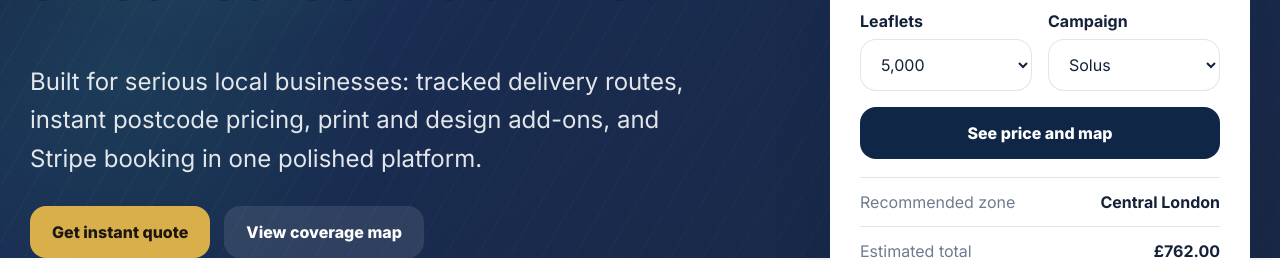
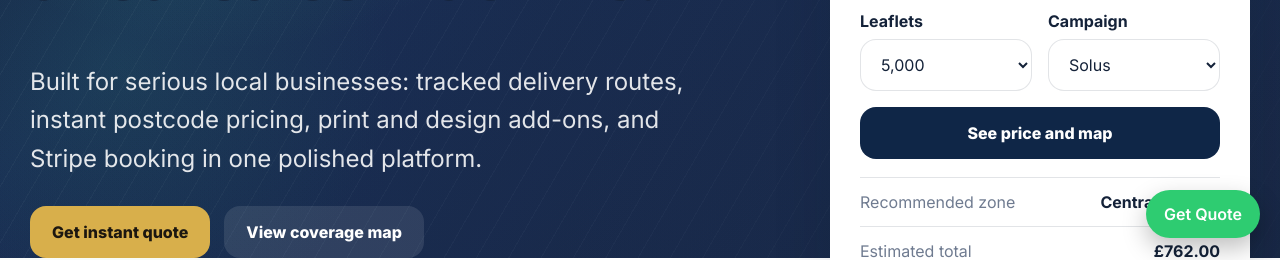
Before and after one commit to samuelkidane1000-blip/leafletpro-uk, a website: page index.html in a window 1280 px wide. Shown: the part 542-802 px from the top of the page. Drawn offline with nearby package versions, Linux system fonts and the light colour scheme; no server answers.

Commit message:
Update index.html

```diff
--- a/index.html
+++ b/index.html
@@ -325,5 +325,6 @@
 
   <script src="https://unpkg.com/leaflet@1.9.4/dist/leaflet.js" integrity="sha256-20nQCchB9co0qIjJZRGuk2/Z9VM+kNiyxNV1lvTlZBo=" crossorigin=""></script>
   <script src="script.js"></script>
+  <a href="#calculator" class="floating-quote">Get Quote</a>
 </body>
 </html>
```
